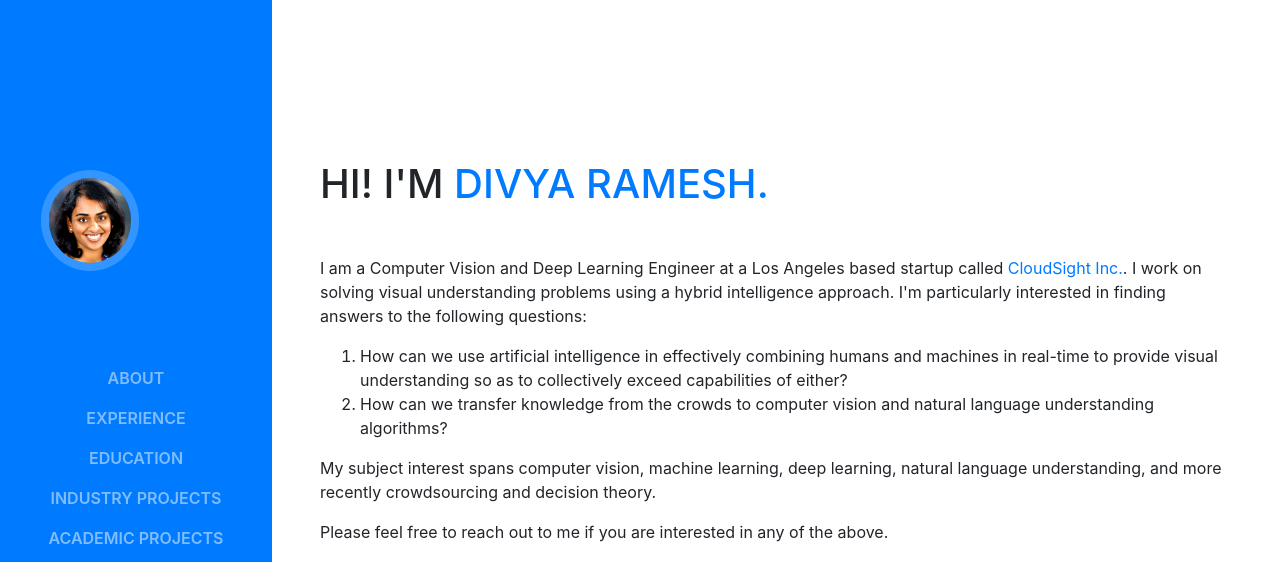
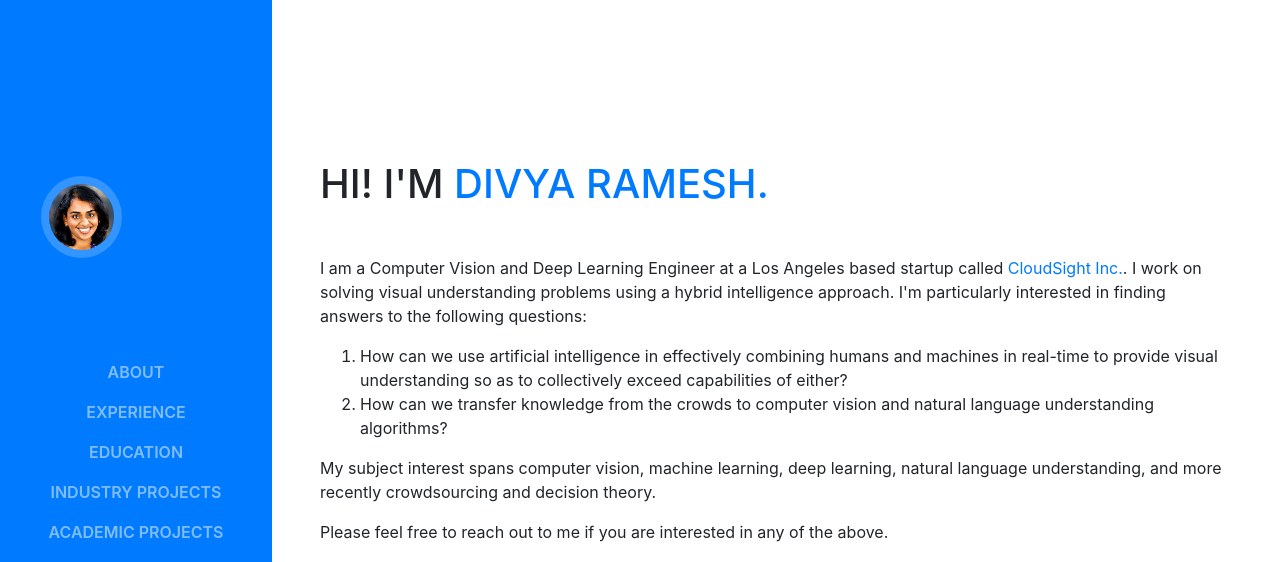
Before and after one commit to dramesh14/dramesh14.github.io, a website with bundled scripts: page index.html in a window 1280 px wide. Shown: the top 562 px of the page. Built offline with nearby package versions, Linux system fonts and the light colour scheme; a web font is replaced by a local one.

Commit message:
fix profile img

```diff
--- a/css/resume.css
+++ b/css/resume.css
@@ -69,8 +69,8 @@ h2 {
       margin: auto auto 0;
       padding: 0.5rem; }
       #sideNav .navbar-brand .img-profile {
-        max-width: 75%;
-        max-height: 75%;
+        max-width: 70%;
+        max-height: 70%;
         border: 0.5rem solid rgba(255, 255, 255, 0.2); }
     #sideNav .navbar-collapse {
       display: flex;
```
Also changed, not shown: _site/css/resume.css.
